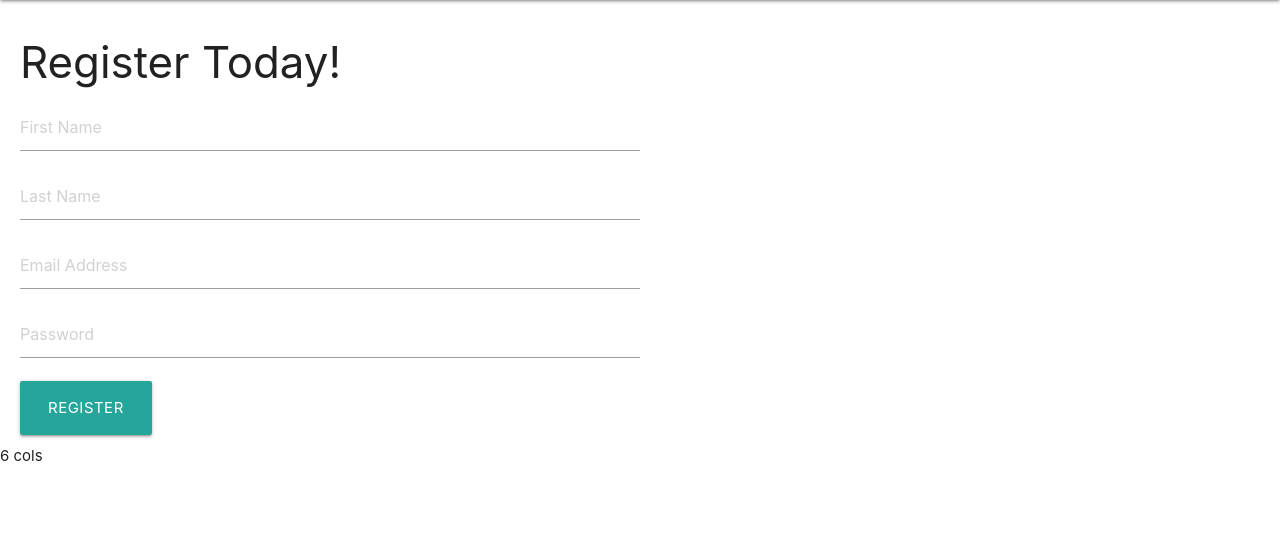
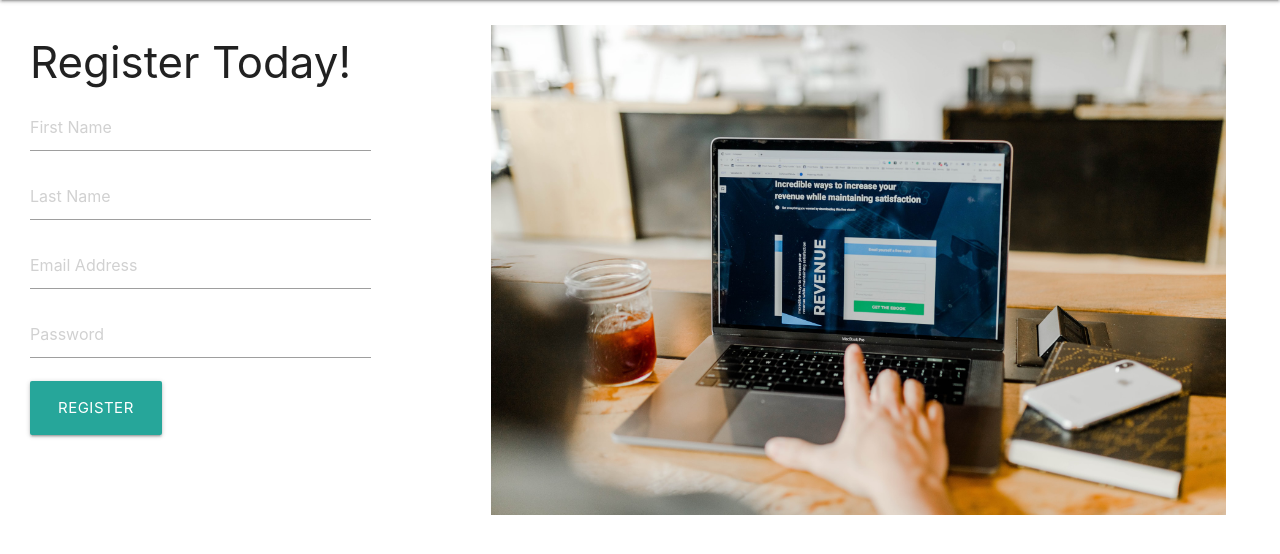
Before and after one commit to williammabotjadev/remotepeek, a Flask app: page / in a window 1280 px wide. Shown: the part 64-618 px from the top of the page. Run offline with Flask 2, Linux system fonts and the light colour scheme.

Commit message:
Image on Home page

```diff
--- a/templates/index.html
+++ b/templates/index.html
@@ -25,7 +25,11 @@
 
     </form>
          </div>
-            <div class="col-xs-6">6 cols</div>
+            <div class="col-xs-6 images-home">
+              <p class="img-holder" style="text-align: right;">
+                <img class="img-home" src="{{ url_for('static', filename='images/pic.jpg') }}" alt="Picture">
+              </p>
+            </div>
         </div>
 
     </div>
--- a/templates/layout.html
+++ b/templates/layout.html
@@ -11,19 +11,24 @@
     <title>RemotePeek</title>
     <style>
         .main-form {
-            width: 50%;
+            width: 100%;
             padding: 10px;
-            margin-left: 10px;
+            margin-left: 20px;
         }
 
         .images-home {
-            width: 50%;
-            padding: 10px;
+            margin: 10px 0px 0px 10px;
         }
 
         .home-container {
             display: flex;
-            flex-direction: column;
+            flex-direction: row;
+            float: left;
+        }
+
+        .img-home {
+            width: 49em;
+            margin-left: 120px;
         }
     </style>
 </head>
```
Also changed, not shown: static/images/pic-1.jpg (added), static/images/pic.jpg (added).
